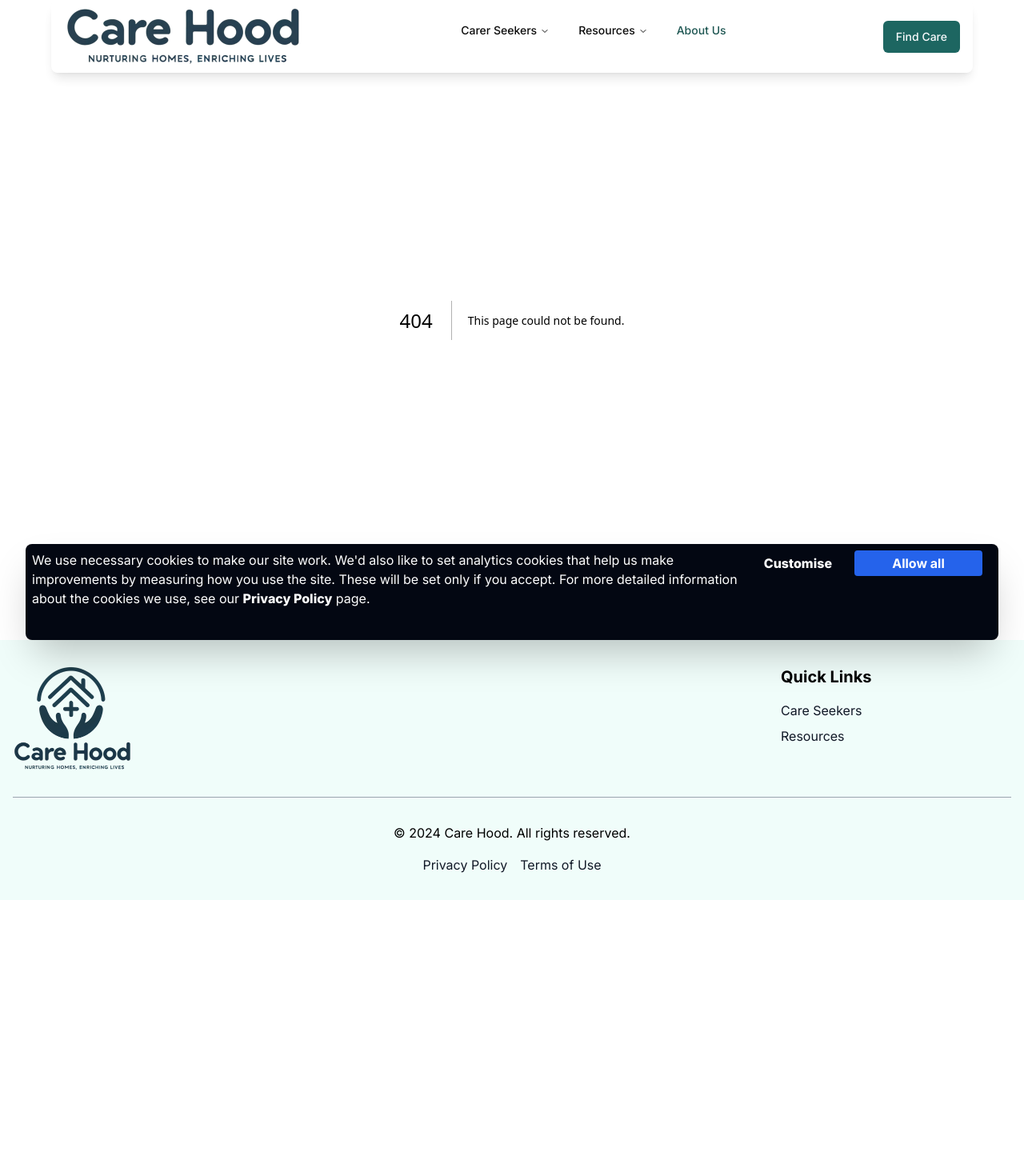
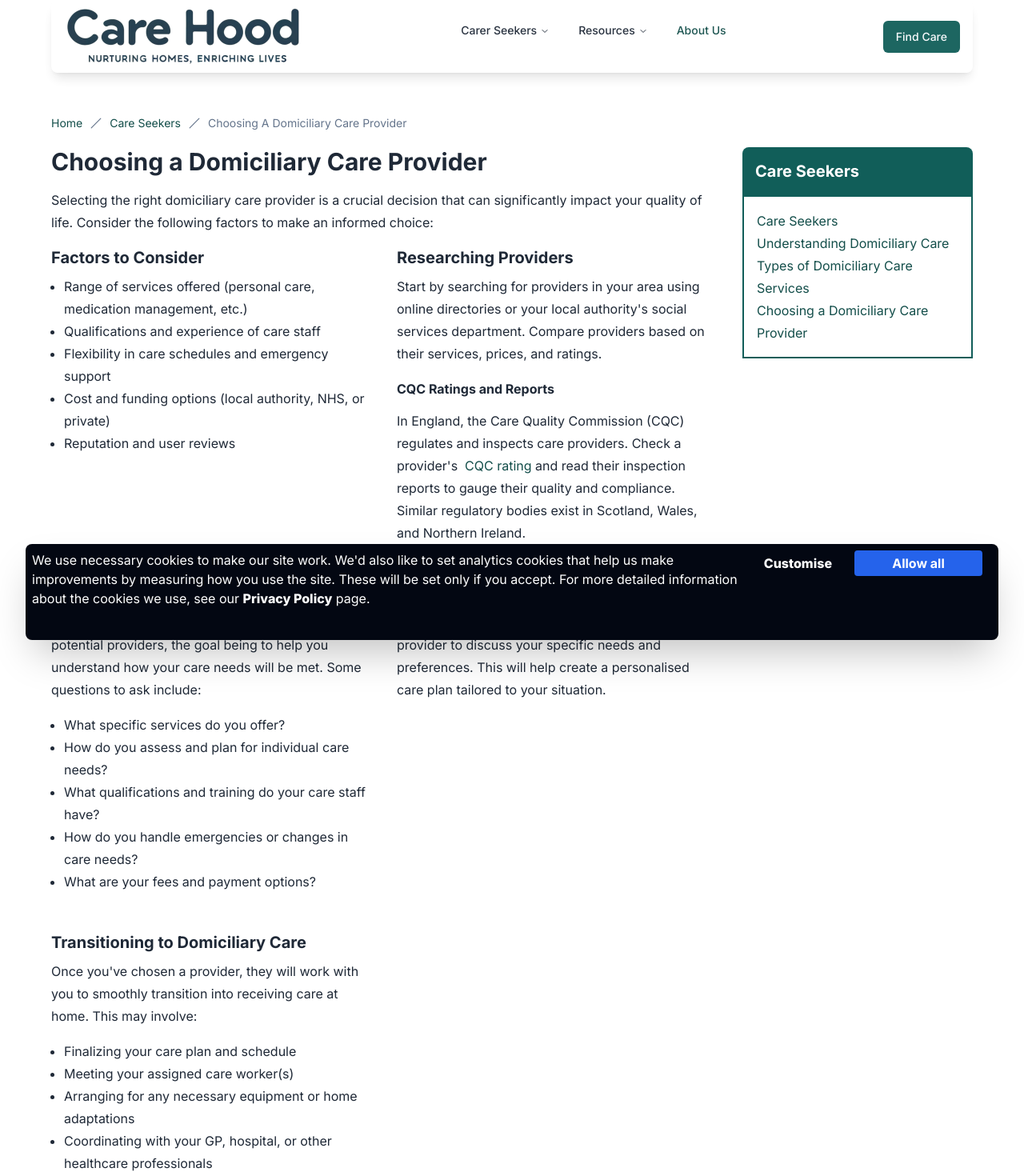
Before and after one commit to kaguvi/carehood, a Next.js app: page /care-seekers/choosing-a-domiciliary-care-provider in a window 1280 px wide. Before the commit this address had no page. Shown: the top 1470 px of the page at 80% size. Before the commit the page ends 1125 px from the top, so only its background shows below. Built offline with nearby package versions, Linux system fonts and the light colour scheme.

Commit message:
added pages for care seekers. Touched up styling

```diff
--- /dev/null
+++ b/app/(pages)/care-seekers/choosing-a-domiciliary-care-provider/page.tsx
@@ -0,0 +1,84 @@
+import React from 'react'
+import { Metadata } from 'next'
+
+export const metadata: Metadata = {
+  title: 'Choosing a Domiciliary Care Provider'
+}
+
+const Page: React.FC = async () => {
+  return (
+    <div className="container mx-auto px-0">
+      <h1>Choosing a Domiciliary Care Provider</h1>
+      <p>
+        Selecting the right domiciliary care provider is a crucial decision that can significantly impact your quality
+        of life. Consider the following factors to make an informed choice:
+      </p>
+      <div className="grid grid-cols-1 md:grid-cols-2 gap-8">
+        <div>
+          <h2>Factors to Consider</h2>
+          <ul>
+            <li>Range of services offered (personal care, medication management, etc.)</li>
+            <li>Qualifications and experience of care staff</li>
+            <li>Flexibility in care schedules and emergency support</li>
+            <li>Cost and funding options (local authority, NHS, or private)</li>
+            <li>Reputation and user reviews</li>
+          </ul>
+        </div>
+
+        <div>
+          <h2>Researching Providers</h2>
+          <p className="mb-4">
+            Start by searching for providers in your area using online directories or your local authority&apos;s social
+            services department. Compare providers based on their services, prices, and ratings.
+          </p>
+
+          <h3 className="font-bold mb-3">CQC Ratings and Reports</h3>
+          <p>
+            In England, the Care Quality Commission (CQC) regulates and inspects care providers. Check a provider&apos;s
+            &nbsp;<a href="https://www.cqc.org.uk/search/all" title="CQC provider ratings" target="_blank" rel="noopener noreferrer">CQC rating</a> and
+            read their inspection reports to gauge their quality and compliance. Similar regulatory bodies exist in Scotland, Wales, and Northern Ireland.
+          </p>
+        </div>
+
+        <div>
+          <h2>Questions to Ask Providers</h2>
+          <p>
+            It&apos;s a good idea to prepare some questions to ask potential providers, the goal being to help you
+            understand how your care needs will be met. Some questions to ask include:
+          </p>
+          <ul>
+            <li>What specific services do you offer?</li>
+            <li>How do you assess and plan for individual care needs?</li>
+            <li>What qualifications and training do your care staff have?</li>
+            <li>How do you handle emergencies or changes in care needs?</li>
+            <li>What are your fees and payment options?</li>
+          </ul>
+        </div>
+
+        <div>
+          <h2>Arranging a Care Needs Assessment</h2>
+          <p>
+            Before starting care, arrange an assessment with the provider to discuss your specific needs and
+            preferences. This will help create a personalised care plan tailored to your situation.
+          </p>
+        </div>
+
+        <div>
+          <h2>Transitioning to Domiciliary Care</h2>
+          <p>
+            Once you&apos;ve chosen a provider, they will work with you to smoothly transition into receiving care at
+            home. This may involve:
+          </p>
+          <ul>
+            <li>Finalizing your care plan and schedule</li>
+            <li>Meeting your assigned care worker(s)</li>
+            <li>Arranging for any necessary equipment or home adaptations</li>
+            <li>Coordinating with your GP, hospital, or other healthcare professionals</li>
+          </ul>
+        </div>
+      </div>
+    </div>
+  )
+}
+
+export default Page
--- a/app/(pages)/care-seekers/layout.tsx
+++ b/app/(pages)/care-seekers/layout.tsx
@@ -19,7 +19,15 @@ const careSeekerPages = [
   {
     title: 'Understanding Domiciliary Care',
     path: '/care-seekers/understanding-domiciliary-care'
-  }
+  },
+  {
+    title: 'Types of Domiciliary Care Services',
+    path: '/care-seekers/types-of-domiciliary-care-services'
+  },
+  {
+    title: 'Choosing a Domiciliary Care Provider',
+    path: '/care-seekers/choosing-a-domiciliary-care-provider'
+  },
 ]
 
 
@@ -27,8 +35,8 @@ const careSeekerPages = [
 export default function CareSeekersLayout({ children }: LayoutProps) {
   return (
     <>
-        <div className="flex">{children}</div>
-        <div className="flex-none w-72">
+        <div className="flex leading-7">{children}</div>
+        <div className="flex-none w-72 leading-7">
           <CareSeekersOnPageNav careSeekerPages={careSeekerPages} />
         </div>
       </>
--- a/app/(pages)/care-seekers/page.tsx
+++ b/app/(pages)/care-seekers/page.tsx
@@ -4,9 +4,9 @@ import ContentAndImageCard from '@/components/content-and-image-card'
 const CareSeekersHome = async () => {
   return (
     <div>
+      <h1>Care Seekers</h1>
       <WhatIsSocialCareVideo/>
-      <div className="container mx-auto px-4 py-8">
-        <h1>Care Seekers</h1>
+      <div className="container mx-auto px-0 py-8">
         <p>
           Explore our resources to understand domiciliary care, find the right provider, and navigate the care needs
           assessment process.
--- /dev/null
+++ b/app/(pages)/care-seekers/types-of-domiciliary-care-services/page.tsx
@@ -0,0 +1,78 @@
+import React from 'react'
+import { Metadata } from 'next'
+
+export const metadata: Metadata = {
+  title: 'Types of Domiciliary Care Services'
+}
+const DomiciliaryCareServices: React.FC = async () => {
+  return (
+    <div className="container mx-auto px-0">
+      <h1>Types of Domiciliary Care Services</h1>
+      <p>
+        Domiciliary care, also known as home care, offers a wide range of services tailored to meet the unique needs of
+        individuals who require assistance with daily living activities. These services are designed to help care
+        seekers maintain their independence, comfort, and quality of life in the familiar surroundings of their own
+        homes. Below, we outline the main types of domiciliary care services available.
+      </p>
+
+      <div className="grid grid-cols-1 md:grid-cols-2 gap-8">
+        <div>
+          <h2>Personal Care</h2>
+          <p>
+            Personal care services assist with essential daily tasks such as bathing, dressing, grooming, toileting, and
+            mobility. Trained care professionals provide compassionate support to help care seekers maintain their
+            personal hygiene and dignity.
+          </p>
+        </div>
+
+        <div>
+          <h2>Medication Management and Administration</h2>
+          <p>
+            Domiciliary care providers can help care seekers manage their medications by reminding them to take their
+            prescribed doses, assisting with the administration of medicines, and monitoring for any side effects or
+            adverse reactions. This service is particularly valuable for individuals with complex medication regimens or
+            cognitive impairments.
+          </p>
+        </div>
+
+        <div>
+          <h2>Meal Preparation and Nutrition Support</h2>
+          <p>
+            Care professionals can assist with meal planning, grocery shopping, and preparing nutritious meals according
+            to the care seeker&aposs dietary requirements and preferences. They can also provide feeding assistance and
+            monitor food intake to ensure proper nutrition.
+          </p>
+        </div>
+
+        <div>
+          <h2>Housekeeping and Domestic Tasks</h2>
+          <p>
+            Light housekeeping services, such as laundry, vacuuming, dusting, and dish washing, can be included in
+            domiciliary care packages. These services help care seekers maintain a clean and safe living environment.
+          </p>
+        </div>
+
+        <div>
+          <h2>Companionship and Social Support</h2>
+          <p>
+            Domiciliary care providers offer companionship and social support to combat loneliness and isolation. Care
+            professionals can engage in conversation, assist with hobbies and activities, and accompany care seekers on
+            outings or appointments.
+          </p>
+        </div>
+
+        <div>
+          <h2>Specialized Care for Specific Conditions</h2>
+          <p>
+            Some domiciliary care providers offer specialized care for individuals with specific health conditions, such
+            as dementia, Parkinson&aposs disease, or stroke. These services may include cognitive stimulation activities,
+            mobility exercises, and condition-specific support to help care seekers manage their symptoms and maintain
+            their quality of life.
+          </p>
+        </div>
+      </div>
+    </div>
+  )
+}
+
+export default DomiciliaryCareServices
--- a/app/(pages)/care-seekers/understanding-domiciliary-care/page.tsx
+++ b/app/(pages)/care-seekers/understanding-domiciliary-care/page.tsx
@@ -6,51 +6,67 @@ export const metadata: Metadata = {
 
 const Page = async () => {
   return (
-    <div className="container mx-auto px-4 py-8">
+    <div className="container mx-auto px-0 leading-7">
       <h1>Understanding Domiciliary Care</h1>
 
       <h2>What is Domiciliary Care?</h2>
       <p>
         Domiciliary care, also known as home care, is a type of care provided to individuals in their own homes.
         It involves a wide range of services designed to support people who require assistance with daily tasks and
-        personal care due to illness, disability, or old age. The primary aim of domiciliary care is to help people maintain
+        personal care due to illness, disability, or old age. The primary aim of domiciliary care is to help people
+        maintain
         their independence and quality of life while living in the comfort of their own homes.
       </p>
 
+      <div className="grid grid-cols-1 md:grid-cols-2 gap-8">
+        <div>
           <h2>Benefits of Receiving Care at Home</h2>
           <p>
             Receiving care at home offers several advantages over residential care:
           </p>
-      <ul className="list-disc list-inside">
+          <ul className="list-disc list-outside ml-4">
             <li>Familiarity and comfort of one&apos;s own home</li>
             <li>Personalized one-to-one care</li>
             <li>Maintaining independence and control over daily routines</li>
             <li>Continuity of care with consistent caregivers</li>
             <li>Reduced risk of infection compared to care homes</li>
           </ul>
+        </div>
 
+        <div>
           <h2>Domiciliary Care vs. Residential Care</h2>
           <p>
-        While both domiciliary care and residential care provide support for individuals with care needs, there are key differences:
+            While both domiciliary care and residential care provide support for individuals with care needs, there are
+            key differences:
           </p>
           <ul className="list-disc list-outside ml-4">
-        <li>Domiciliary care is provided in the individual&apos;s own home, while residential care is provided in a care home setting.</li>
-        <li>Domiciliary care allows for more personalized and flexible care plans tailored to individual needs and preferences.</li>
-        <li>Residential care offers 24/7 support and may be more suitable for individuals with complex care needs or advanced dementia.</li>
+            <li>Domiciliary care is provided in the individual&apos;s own home, while residential care is provided in a
+              care home setting.
+            </li>
+            <li>Domiciliary care allows for more personalized and flexible care plans tailored to individual needs and
+              preferences.
+            </li>
+            <li>Residential care offers 24/7 support and may be more suitable for individuals with complex care needs or
+              advanced dementia.
+            </li>
           </ul>
+        </div>
 
+        <div>
           <h2>When is Domiciliary Care Appropriate?</h2>
           <p>
             Domiciliary care can be beneficial in various situations, such as:
           </p>
-      <ul className="list-disc list-inside">
+          <ul className="list-disc list-outside ml-4">
             <li>Elderly individuals who require assistance with daily tasks and personal care</li>
             <li>People with physical disabilities or chronic health conditions</li>
             <li>Individuals recovering from surgery or illness</li>
             <li>People with early to moderate stage dementia</li>
             <li>End-of-life care and palliative support</li>
           </ul>
+        </div>
 
+        <div>
           <h2>Supporting Independent Living</h2>
           <p>
             Domiciliary care plays a crucial role in supporting independent living by:
@@ -63,6 +79,8 @@ const Page = async () => {
             <li>Reducing the need for hospital admissions or premature moves to residential care</li>
           </ul>
         </div>
+      </div>
+    </div>
   )
 }
 
--- a/components/care-seekers-on-page-nav.tsx
+++ b/components/care-seekers-on-page-nav.tsx
@@ -6,8 +6,8 @@ interface CareSeekersOnPageNavProps {
 const CareSeekersOnPageNav: React.FC<CareSeekersOnPageNavProps> = ({ careSeekerPages }) => {
   return (
     <div className="p-0">
-      <h2 className="text-2xl font-bold mb-4 text-white bg-teal-800 rounded-t-lg p-4 mb-0">Care Seekers</h2>
-      <ul className="p-4 border-2 border-teal-800">
+      <h2 className="text-white bg-teal-800 rounded-t-lg p-4 mb-0">Care Seekers</h2>
+      <ul className="p-4 border-2 border-teal-800 mt-0 list-none ml-0">
         {careSeekerPages.map((page) => (
           <li key={page.path}>
             <a href={page.path} title={page.title}>{page.title}</a>
--- a/components/content-and-image-card.tsx
+++ b/components/content-and-image-card.tsx
@@ -9,7 +9,7 @@ interface ContentAndImageCardProps {
 }
 
 const ContentAndImageCard: React.FC<ContentAndImageCardProps> = ({children, imageUrl, backgroundSide, learnMoreUrl}) => {
-  const imageBg = <div className="mt-10 rounded-2xl w-1/4" style={{backgroundImage: `url(${imageUrl})`, backgroundRepeat: "no-repeat", backgroundPositionX: "right"}} />
+  const imageBg = <div className="opacity-10 mt-10 rounded-2xl w-1/4" style={{backgroundImage: `url(${imageUrl})`, backgroundRepeat: "no-repeat", backgroundPositionX: "right"}} />
     return (
       <div className="flex gap-20 relative my-4">
         {backgroundSide == "left" && imageBg}
--- a/components/main-nav.tsx
+++ b/components/main-nav.tsx
@@ -22,6 +22,21 @@ const careSeekerComponents: MenuItemData[] = [
   {
     title: 'Understanding Domiciliary Care',
     href: '/care-seekers/understanding-domiciliary-care',
+    description: ''
+  },
+  {
+    title: 'Types of Domiciliary Care Services',
+    href: '/care-seekers/types-of-domiciliary-care-services',
+    description: ''
+  },
+  {
+    title: 'Choosing a Domiciliary Care Provider',
+    href: '/care-seekers/choosing-a-domiciliary-care-provider',
+    description: ''
+  },
+  {
+    title: 'Understanding Domiciliary Care Services',
+    href: '/care-seekers/understanding-domiciliary-care-services',
     description: ''
   },
 ]
--- a/components/navigation/menu-item-with-description.tsx
+++ b/components/navigation/menu-item-with-description.tsx
@@ -15,7 +15,7 @@ const MenuItem: React.FC<MenuItemProps> = ({ menuItems }) => {
       <NavigationMenuTrigger>{headerItem.title}</NavigationMenuTrigger>
       <NavigationMenuContent>
     <ul className="grid gap-3 p-6 md:w-[400px] lg:w-[500px] lg:grid-cols-[.75fr_1fr]">
-      <li className="row-span-3">
+      <li className="row-span-6">
         <NavigationMenuLink asChild>
           <a
             className="flex h-full w-full select-none flex-col justify-end rounded-md bg-gradient-to-b from-muted/50 to-muted p-6 no-underline outline-none focus:shadow-md"
--- a/package.json
+++ b/package.json
@@ -7,7 +7,8 @@
     "build": "next build",
     "start": "next start",
     "lint": "next lint",
-    "prepare": "husky"
+    "prepare": "husky",
+    "test:ci": "jest --ci --runInBand"
   },
   "dependencies": {
     "@radix-ui/react-navigation-menu": "^1.1.4",
--- a/styles/globals.css
+++ b/styles/globals.css
@@ -121,3 +121,7 @@ p {
 .dark-bg {
   @apply text-white
 }
+
+main ul {
+  @apply list-disc list-outside ml-4
+}
```
Lines whose indentation alone changed are shown as unchanged.
